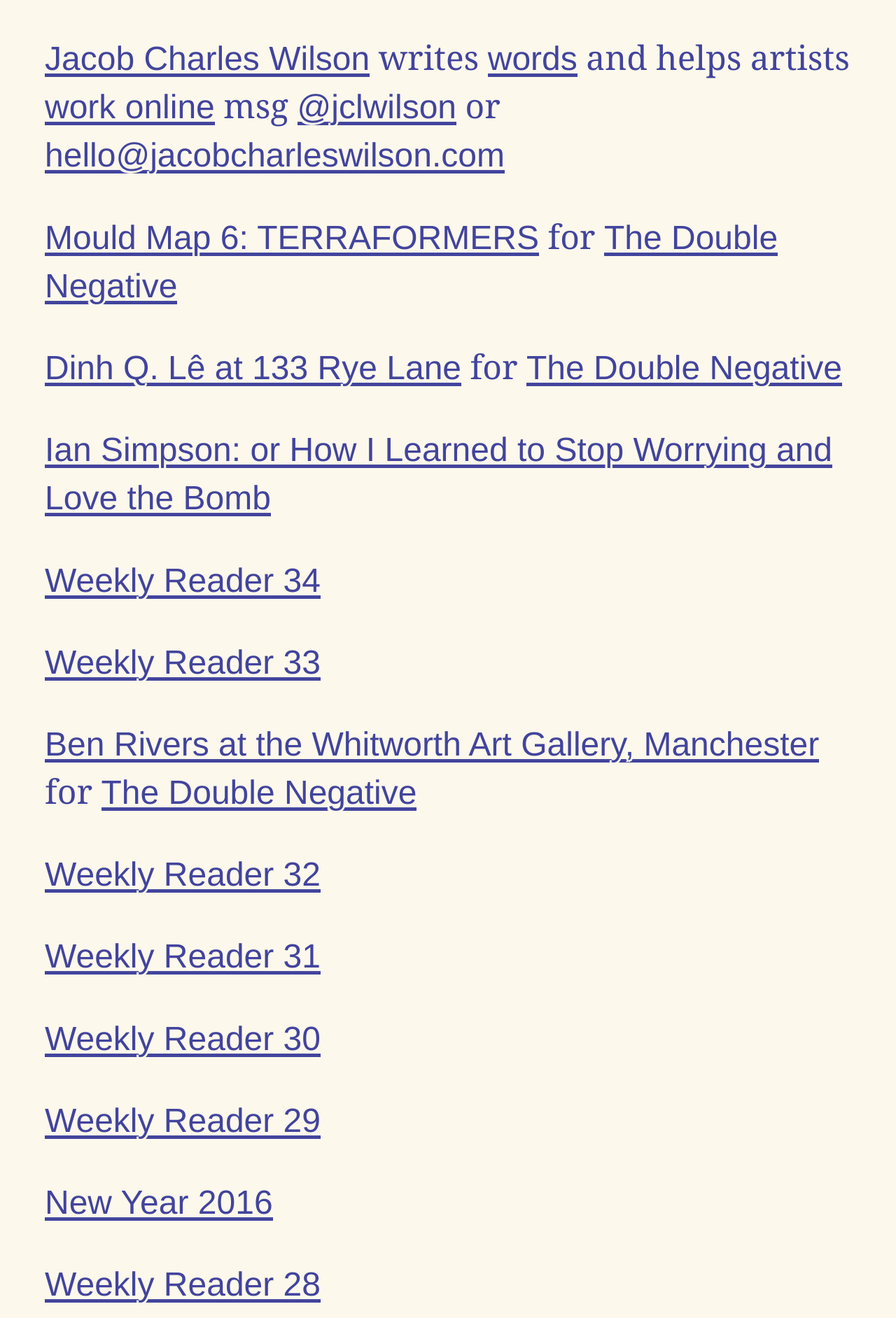
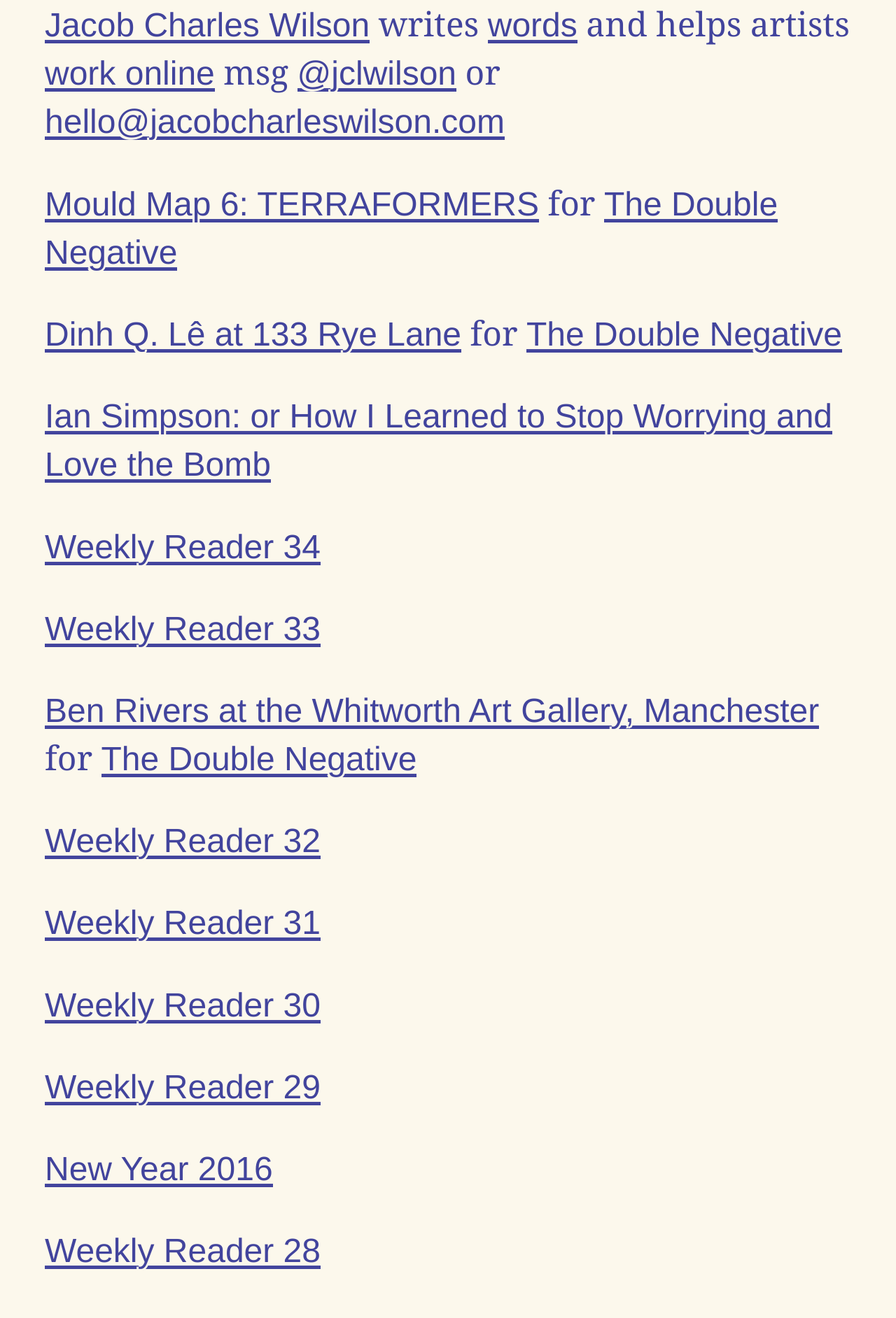
Before and after one commit to jclwilson/jclwilson.github.io, a Jekyll site: the page built from index.html, in a window 1280 px wide. Shown: the top 1884 px of the page at 70% size. Built offline with Jekyll 4.4.1, drawn with Linux system fonts in a browser that asks for light colours; some web fonts are replaced.

Commit message:
removes 1 em from body margin-top

```diff
--- a/_includes/main.css
+++ b/_includes/main.css
@@ -34,7 +34,7 @@
     display:flex;
     flex-direction: column;
     font-family: 'Droid Serif', 'Georgia', serif;
-    margin: 1em 5% 0 5%;
+    margin: 0 5%;
     width: 90%;
 }
 
```
